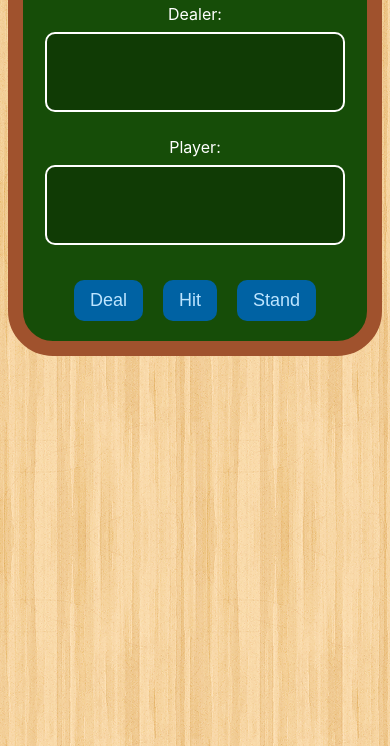
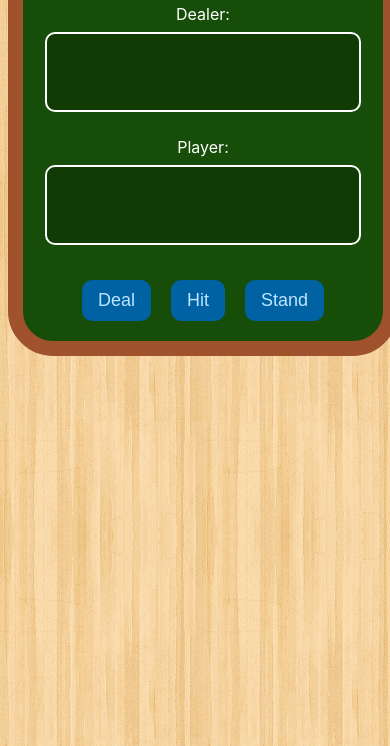
Before and after one commit to dbc257/blackjack-card-game, a plain HTML site: page index.html in a window 390 px wide. Shown: the part 98-844 px from the top of the page. Drawn offline with Linux system fonts and the light colour scheme.

```diff
--- a/css/blackjack.css
+++ b/css/blackjack.css
@@ -104,6 +104,7 @@
       Ubuntu, Cantarell, "Open Sans", "Helvetica Neue", sans-serif;
     box-sizing: border-box;
     background: url(wood_pattern.png);
+    width: 100%;
   }
 
   body * {
@@ -134,7 +135,7 @@
     background: rgb(22, 77, 8);
     border: sienna solid 15px;
     text-align: center;
-    width: auto;
+    width: 100%;
   }
 
   .player {
```
